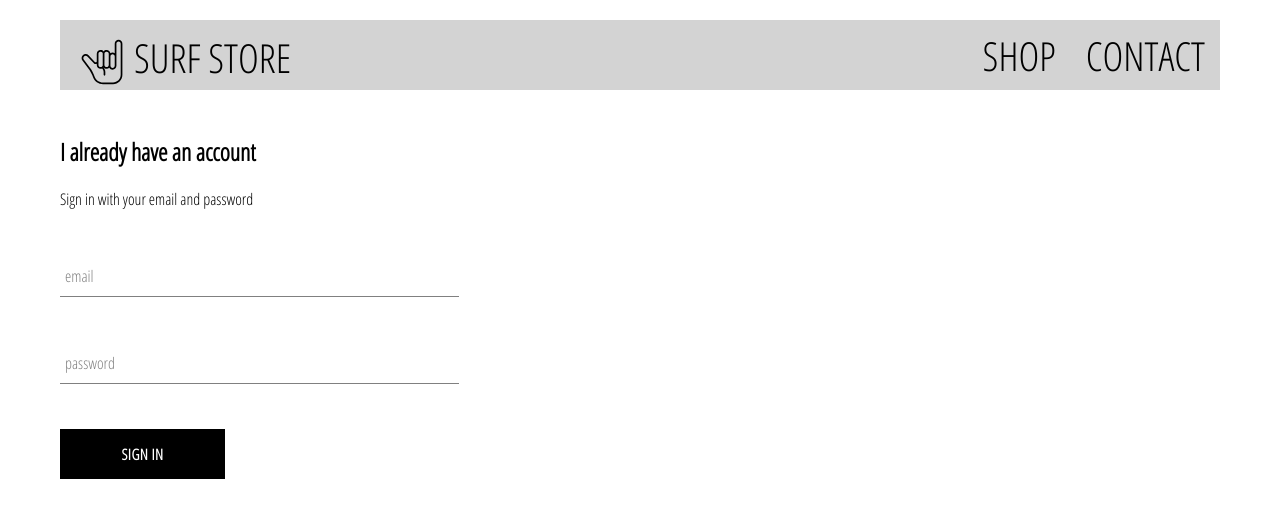
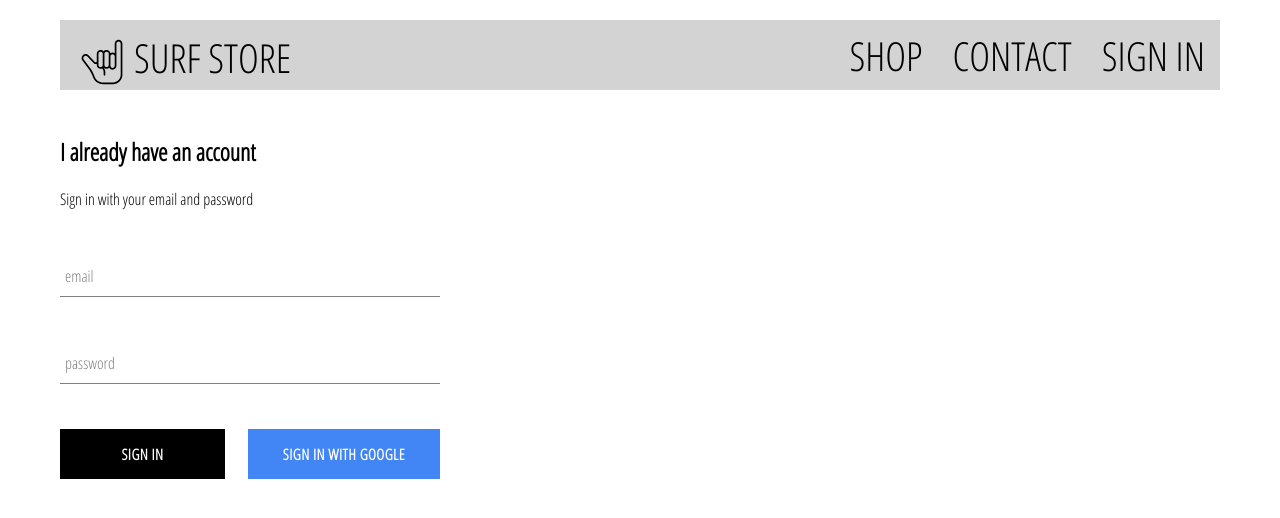
Before and after one commit to bas-suckling/online-shop, a React (Create React App) app: page /signin in a window 1280 px wide. Shown: the top 518 px of the page. Built offline with nearby package versions, Linux system fonts and the light colour scheme; no server answers.

Commit message:
integrate firebase into applcation, create signin page, allow signin with google account

```diff
--- a/package.json
+++ b/package.json
@@ -6,6 +6,7 @@
     "@testing-library/jest-dom": "^4.2.4",
     "@testing-library/react": "^9.4.0",
     "@testing-library/user-event": "^7.1.2",
+    "firebase": "^7.6.0",
     "node-sass": "^4.13.0",
     "react": "^16.12.0",
     "react-dom": "^16.12.0",
--- a/src/App.css
+++ b/src/App.css
@@ -7,3 +7,7 @@
     text-decoration: none;
     color: black;
 }
+
+* {
+    box-sizing: border-box;
+}
--- a/src/App.js
+++ b/src/App.js
@@ -5,12 +5,36 @@
 import ShopPage from './pages/shop/shop.component'
 import Header from './components/header/header.component'
 import SignInAndSignUp from './pages/sign-in-and-sign-up/sign-in-and-sign-up.component'
+import  {auth} from './firebase/firebase.utils'
 
 
-function App() {
+class  App extends React.Component {
+  constructor() {
+    super()
+
+    this.state={
+      currentUser: null
+    }
+  }
+
+  unsubscribeFromAuth = null
+
+  componentDidMount () {
+    this.unsubscribeFromAuth = auth.onAuthStateChanged(user => {
+      this.setState({currentUser:user})
+    })
+  }
+
+  componentWillUnmount() {
+    this.unsubscribeFromAuth()
+  }
+
+
+
+  render() {
   return (
     <div>
-      <Header/>
+      <Header currentUser={this.state.currentUser}/>
       <Switch>
         <Route exact path ='/' component={HomePage}/>
         <Route path="/shop" component={ShopPage}/>
@@ -19,5 +43,6 @@
     </div>
   );
 }
+}
 
 export default App;
--- a/src/components/custom-button/custom-button.component.jsx
+++ b/src/components/custom-button/custom-button.component.jsx
@@ -2,8 +2,8 @@
 
 import './custom-button.styles.scss'
 
-const CustomButton = ({children, ...otherProps}) => (
-        <button className="custom-button" {...otherProps}>
+const CustomButton = ({children, isGoogleSignin, ...otherProps}) => (
+        <button className={`${isGoogleSignin ? 'google-sign-in' : '' } custom-button`} {...otherProps}>
         {children}
     </button>
 )
--- a/src/components/custom-button/custom-button.styles.scss
+++ b/src/components/custom-button/custom-button.styles.scss
@@ -19,4 +19,14 @@
     color: black;
     border: 1px solid black;
   }
+
+  &.google-sign-in{
+    background-color: #4285f4;
+    color: white;
+
+    &:hover {
+      background-color: #357ae8;
+      border: none
+    }
+  }
 }
--- a/src/components/header/header.component.jsx
+++ b/src/components/header/header.component.jsx
@@ -3,8 +3,9 @@
 import {ReactComponent as Logo} from '../../assets/shaka.svg'
 
 import './header.styles.scss'
+import { auth } from '../../firebase/firebase.utils'
 
-const Header = () => (
+const Header = ({currentUser}) => (
 <div className="header">
     <Link className='logo-container' to='/'>
         <Logo className='logo'/>
@@ -13,6 +14,15 @@
     <div className="options">
         <Link className='option' to='/shop'>SHOP</Link>
         <Link className='option' to='/shop'>CONTACT</Link>
+        {
+            currentUser ?
+            <div className="option" onClick={() => auth.signOut()}>SIGN OUT</div>
+            :
+            <Link className="option" to='/signin'>
+                SIGN IN
+            </Link>
+
+        }
     </div>
 </div>
 )
--- a/src/components/sign-in/sign-in.component.jsx
+++ b/src/components/sign-in/sign-in.component.jsx
@@ -3,6 +3,8 @@
 import FormInput from '../form-input/form-input.component'
 import './sign-in.styles.scss'
 import CustomButton from '../../components/custom-button/custom-button.component'
+
+import {signInWithGoogle} from '../../firebase/firebase.utils'
 
 class SignIn extends React.Component{
     constructor(props){
@@ -46,9 +48,10 @@
                     label='password'
                     required
                     />
-
+                    <div className="buttons">
                     <CustomButton type="submit" >Sign In</CustomButton>
-
+                    <CustomButton onClick={signInWithGoogle} isGoogleSignin >Sign In With Google</CustomButton>
+                    </div>
                 </form>
             </div>
         )
--- a/src/components/sign-in/sign-in.styles.scss
+++ b/src/components/sign-in/sign-in.styles.scss
@@ -1,5 +1,5 @@
 .sign-in{
-    width:30vw;
+    width:380px;
     display: flex;
     flex-direction: column;
 }
@@ -7,3 +7,9 @@
 .title {
     margin: 10px 0
 }
+
+.buttons {
+    display: flex;
+    justify-content: space-between;
+
+}
--- /dev/null
+++ b/src/firebase/firebase.utils.js
@@ -0,0 +1,26 @@
+import firebase from 'firebase/app'
+import 'firebase/firestore'
+import 'firebase/auth'
+
+
+const config = {
+    apiKey: "AIzaSyBxKlT7qIojFju3DGHEwun9wQh0uYBz8dk",
+    authDomain: "surf-store-f48fa.firebaseapp.com",
+    databaseURL: "https://surf-store-f48fa.firebaseio.com",
+    projectId: "surf-store-f48fa",
+    storageBucket: "surf-store-f48fa.appspot.com",
+    messagingSenderId: "706715223280",
+    appId: "1:706715223280:web:d7531c61b8c8bc91dfee35",
+    measurementId: "G-9K9SLNBMXT"
+  }
+
+firebase.initializeApp(config)
+
+export const auth = firebase.auth()
+export const firestore = firebase.firestore()
+
+const provider = new firebase.auth.GoogleAuthProvider()
+provider.setCustomParameters({prompt: 'select_account'})
+export const signInWithGoogle = () => auth.signInWithPopup(provider)
+
+export default firebase
```
Also changed, not shown: 1 other file (tests, documents, lock files or other folders).
